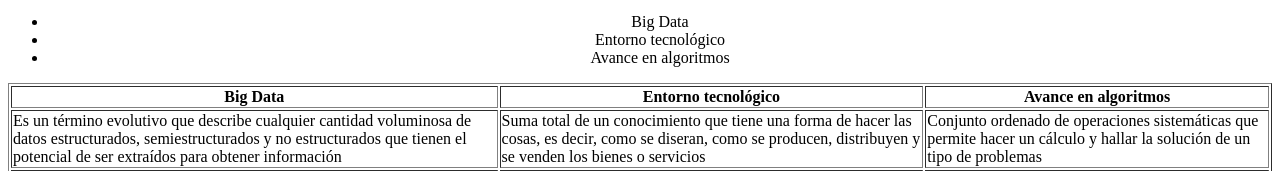
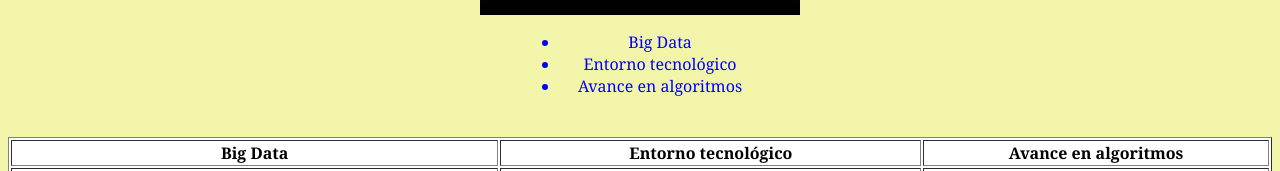
Before and after one commit to javant23423/Paginaweb, a plain HTML site: page segundaweb.html in a window 1280 px wide. Shown: the part 393-564 px from the top of the page. Drawn offline with Linux system fonts and the light colour scheme; grey boxes are pictures that could not be loaded.

Commit message:
Update segundaweb.html

```diff
--- a/segundaweb.html
+++ b/segundaweb.html
@@ -1,6 +1,7 @@
 <html>
 <head>
 <meta charset=''utf-8''/>
+<link rel="stylesheet" href="misestilos.css" type="text/css" media="all">
 </head>
 <body>
 <div align=center>
```
